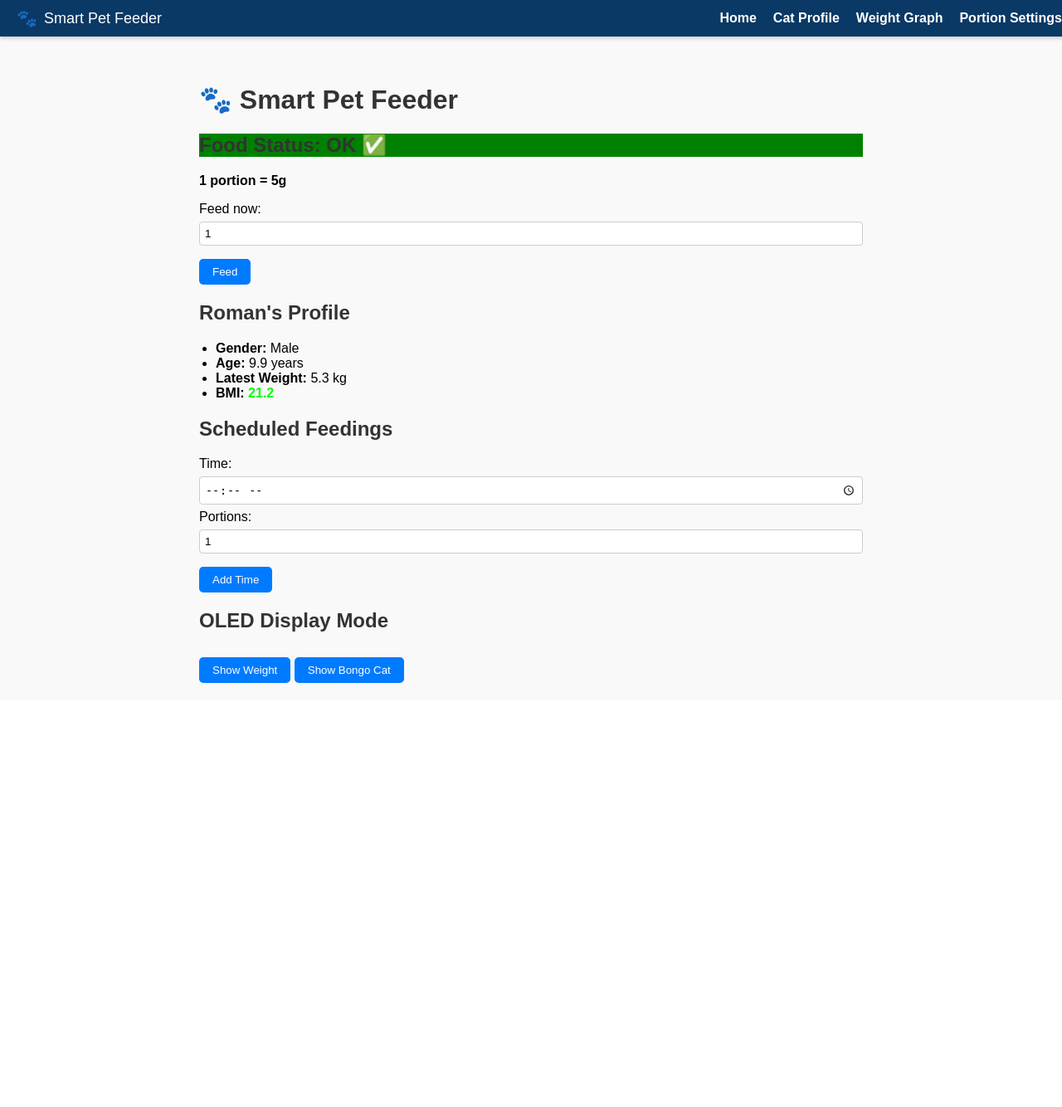
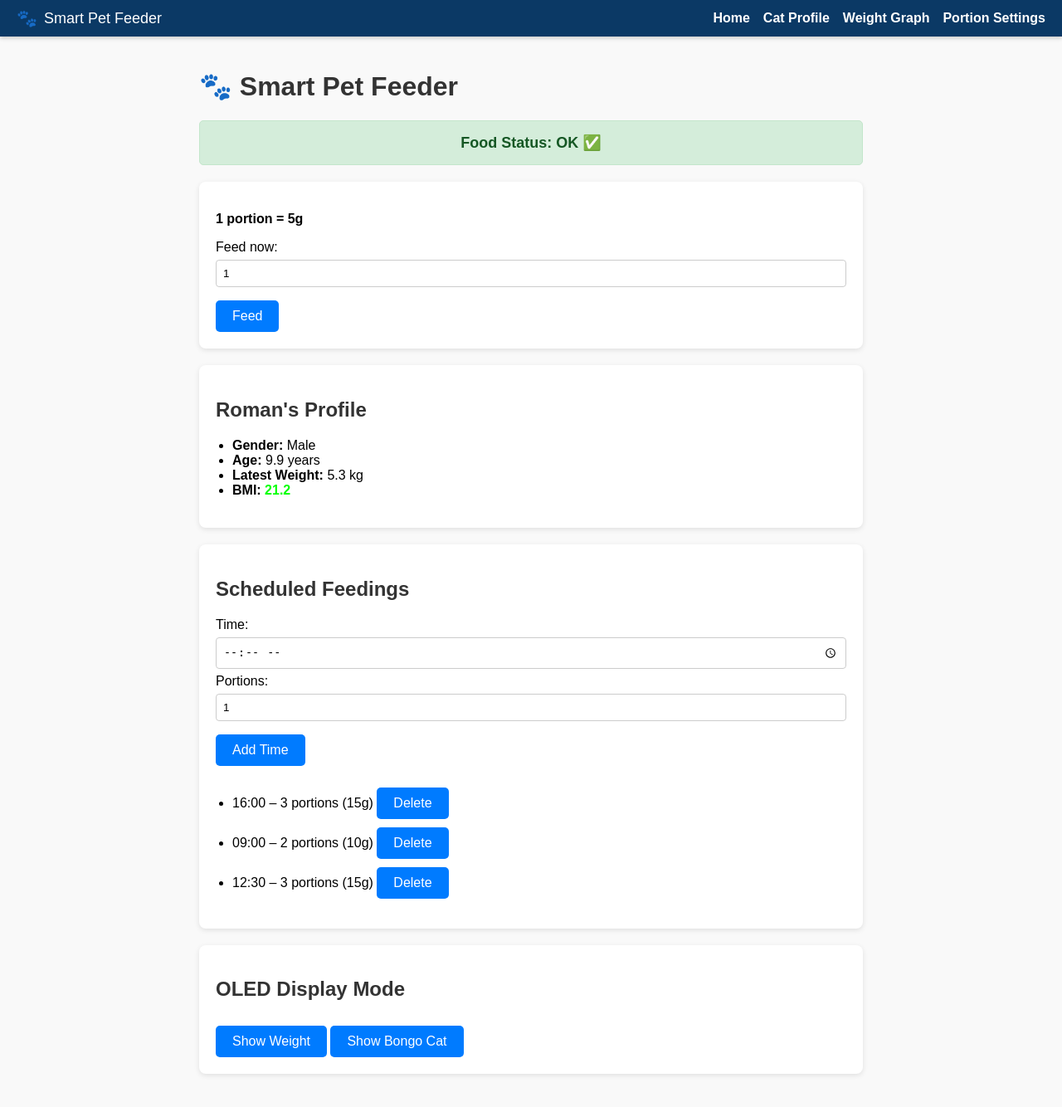
Before and after one commit to SuperonGS/Overengineered-Pet-Feeder, a Flask app: page / in a window 1280 px wide. Shown: the whole page at 83% size. Before the commit the page ends 823 px from the top, so only its background shows below. Run offline with Flask 3, Linux system fonts and the light colour scheme; parts of the project's set-up code (start-up, migrations or seed data) failed here and were passed over.

Commit message:
Folder separation

```diff
--- a/app.py
+++ b/raspberry/app.py
@@ -6,7 +6,7 @@ import os
 import threading
 import time
 import requests
-from communicator import Communicator
+from communicator import UARTCommunicator
 
 app = Flask(__name__)
 app.config['SQLALCHEMY_DATABASE_URI'] = 'sqlite:///weights.db'
@@ -14,7 +14,7 @@ app.config['SQLALCHEMY_TRACK_MODIFICATIONS'] = False
 db = SQLAlchemy(app)
 
 # SERIAL COMMUNICATION WRAPPER
-communicator = Communicator('/dev/serial0', 9600)
+communicator = UARTCommunicator('/dev/serial0', 9600)
 
 # Food status memory
 food_status = {"low": False}
@@ -187,13 +187,16 @@ def set_oled_mode():
 def listen_to_arduino():
     while True:
         try:
-            line = communicator.read_line()
-            if line:
+            messages = communicator.get_messages()
+            for line in messages:
                 if line.startswith("WEIGHT:"):
                     weight_str = line.split(":")[1]
-                    if weight_str.replace('.', '', 1).isdigit():
-                        print(f"Received weight: {weight_str} g")
-                        requests.post("http://localhost:5000/log_weight", json={"weight": float(weight_str)})
+                    try:
+                        weight_val = float(weight_str)
+                        print(f"Received weight: {weight_val} g")
+                        requests.post("http://localhost:5000/log_weight", json={"weight": weight_val})
+                    except ValueError:
+                        continue
                 elif line.startswith("FOOD:"):
                     status = line.split(":")[1]
                     if status == "LOW":
--- /dev/null
+++ b/raspberry/schedule.json
@@ -0,0 +1 @@
+{"portion_grams": 5, "schedule": [{"time": "16:00", "portions": 3}, {"time": "09:00", "portions": 2}, {"time": "12:30", "portions": 3}]}
--- a/templates/index.html
+++ b/raspberry/templates/index.html
@@ -5,8 +5,8 @@
 <h1>🐾 Smart Pet Feeder</h1>
 
 <!-- Food Status -->
-<div class="card" style="background-color: {{ 'red' if food_low else 'green' }}; color: white;">
-  <h2>Food Status: {{ 'LOW ❌' if food_low else 'OK ✅' }}</h2>
+<div class="status-bar {{ 'status-low' if food_low else 'status-ok' }}">
+  Food Status: {{ 'LOW ❌' if food_low else 'OK ✅' }}
 </div>
 
 <!-- Portion Info -->
--- a/templates/layout.html
+++ b/raspberry/templates/layout.html
@@ -2,79 +2,23 @@
 <html lang="en">
 <head>
     <meta charset="UTF-8">
-    <title>Smart Pet Feeder</title>
+    <title>{% block title %}Smart Pet Feeder{% endblock %}</title>
+    <meta name="viewport" content="width=device-width, initial-scale=1">
     <style>
         body {
             font-family: Arial, sans-serif;
             margin: 0;
-            padding-top: 60px;
             background-color: #f9f9f9;
         }
 
         nav {
-            position: fixed;
-            top: 0;
-            width: 100%;
-            background-color: #0b3965; /* Raspberry Pi blue alternative */
+            background-color: #0b3965;
             color: white;
             padding: 10px 20px;
-            z-index: 10;
             display: flex;
+            flex-wrap: wrap;
             align-items: center;
             box-shadow: 0 2px 5px rgba(0, 0, 0, 0.2);
-        }
-
-        nav a {
-            color: white;
-            margin-right: 20px;
-            text-decoration: none;
-            font-weight: bold;
-            font-size: 16px;
-        }
-
-        nav a:hover {
-            text-decoration: underline;
-        }
-
-        .container {
-            padding: 20px;
-            max-width: 800px;
-            margin: auto;
-        }
-
-        button {
-            background-color: #007bff;
-            color: white;
-            border: none;
-            padding: 8px 16px;
-            margin-top: 10px;
-            border-radius: 5px;
-            cursor: pointer;
-        }
-
-        button:hover {
-            background-color: #0056b3;
-        }
-
-        input, select {
-            padding: 6px;
-            margin: 6px 0;
-            border-radius: 4px;
-            border: 1px solid #ccc;
-            width: 100%;
-            box-sizing: border-box;
-        }
-
-        hr {
-            margin: 30px 0;
-        }
-
-        h1, h2 {
-            color: #333;
-        }
-
-        ul {
-            padding-left: 20px;
         }
 
         .navbar-title {
@@ -89,11 +33,75 @@
             font-size: 20px;
         }
 
+        .nav-links {
+            display: flex;
+            gap: 16px;
+        }
+
+        nav a {
+            color: white;
+            text-decoration: none;
+            font-weight: bold;
+            font-size: 16px;
+        }
+
+        nav a:hover {
+            text-decoration: underline;
+        }
+
+        .container {
+            max-width: 800px;
+            margin: auto;
+            padding: 20px;
+        }
+
+        button {
+            background-color: #007bff;
+            color: white;
+            border: none;
+            padding: 10px 20px;
+            margin-top: 10px;
+            border-radius: 5px;
+            cursor: pointer;
+            font-size: 16px;
+        }
+
+        button:hover {
+            background-color: #0056b3;
+        }
+
+        input, select {
+            padding: 8px;
+            margin: 6px 0;
+            border-radius: 4px;
+            border: 1px solid #ccc;
+            width: 100%;
+            box-sizing: border-box;
+        }
+
+        h1, h2 {
+            color: #333;
+        }
+
+        ul {
+            padding-left: 20px;
+        }
+
+        .card {
+            background-color: white;
+            border-radius: 8px;
+            box-shadow: 0 2px 6px rgba(0, 0, 0, 0.1);
+            padding: 20px;
+            margin-bottom: 20px;
+        }
+
         .status-bar {
-            margin-top: 10px;
-            padding: 10px;
+            margin-bottom: 20px;
+            padding: 15px;
             border-radius: 5px;
             font-weight: bold;
+            text-align: center;
+            font-size: 18px;
         }
 
         .status-ok {
@@ -107,6 +115,26 @@
             color: #721c24;
             border: 1px solid #f5c6cb;
         }
+
+        /* Responsive: stack navbar links on mobile */
+        @media (max-width: 600px) {
+            nav {
+                flex-direction: column;
+                align-items: flex-start;
+            }
+
+            .nav-links {
+                flex-direction: column;
+                width: 100%;
+                gap: 10px;
+                margin-top: 10px;
+            }
+
+            nav a {
+                font-size: 18px;
+                padding: 6px 0;
+            }
+        }
     </style>
 </head>
 <body>
@@ -114,10 +142,12 @@
         <div class="navbar-title">
             <span>🐾</span> Smart Pet Feeder
         </div>
-        <a href="{{ url_for('index') }}">Home</a>
-        <a href="{{ url_for('cat') }}">Cat Profile</a>
-        <a href="{{ url_for('weights') }}">Weight Graph</a>
-        <a href="{{ url_for('settings') }}">Portion Settings</a>
+        <div class="nav-links">
+            <a href="{{ url_for('index') }}">Home</a>
+            <a href="{{ url_for('cat') }}">Cat Profile</a>
+            <a href="{{ url_for('weights') }}">Weight Graph</a>
+            <a href="{{ url_for('settings') }}">Portion Settings</a>
+        </div>
     </nav>
 
     <div class="container">
--- a/schedule.json
+++ /dev/null
@@ -1 +0,0 @@
-{"portion_grams": 5, "schedule": []}
```
Also changed, not shown: raspberry/templates/weights.html (renamed from templates/weights.html, +11 -2 lines), raspberry/cat.json (renamed from cat.json), raspberry/communicator.py (renamed from communicator.py), raspberry/log_test.py (renamed from log_test.py), raspberry/static/style.css (renamed from static/style.css), raspberry/templates/cat.html (renamed from templates/cat.html), raspberry/templates/settings.html (renamed from templates/settings.html).
